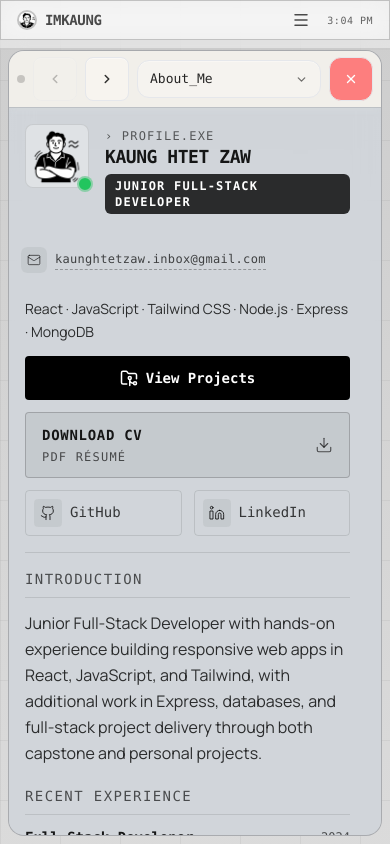
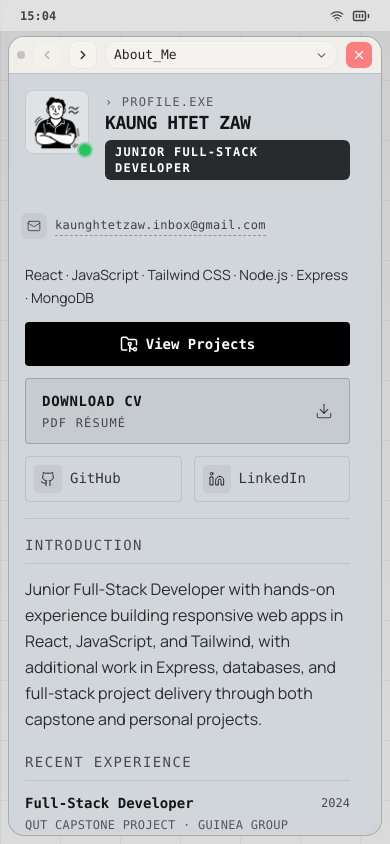
Before and after one commit to kaung-h-zaw/my-portfolio, a React (Vite) app: page / in a window 390 px wide. Built offline with nearby package versions, Linux system fonts and the light colour scheme.

Commit message:
Remove window blink and simplify compact mobile chrome

```diff
--- a/src/components/os/TopBar.jsx
+++ b/src/components/os/TopBar.jsx
@@ -1,7 +1,7 @@
 import React, { useState, useEffect, useRef } from "react";
 import { Wifi, BatteryFull, Volume2, Search, Menu, X } from "lucide-react";
 
-export default function TopBar({ onOpenApp }) {
+export default function TopBar({ onOpenApp, isPhone = false }) {
   const [menuOpen, setMenuOpen] = useState(false);
   const menuRef = useRef(null);
   const menuButtonRef = useRef(null);
@@ -43,6 +43,21 @@ export default function TopBar({ onOpenApp }) {
       hour12: true,
     });
   };
+
+  if (isPhone) {
+    return (
+      <div className="fixed top-0 left-0 right-0 z-[9999] flex items-center justify-between border-b border-black/10 bg-white/40 px-5 text-black/70 backdrop-blur-md select-none"
+        style={{ height: "calc(env(safe-area-inset-top) + 32px)", paddingTop: "env(safe-area-inset-top)" }}>
+        <span className="text-xs font-semibold tabular-nums">
+          {time.toLocaleTimeString("en-US", { hour: "numeric", minute: "2-digit", hour12: false })}
+        </span>
+        <div className="flex items-center gap-2" aria-label="Phone status">
+          <Wifi size={14} aria-hidden="true" />
+          <BatteryFull size={18} aria-hidden="true" />
+        </div>
+      </div>
+    );
+  }
 
   return (
     <div ref={menuRef} className="h-10 os-panel border-b flex items-center justify-between px-4 fixed top-0 left-0 right-0 z-[9999] select-none">
--- a/src/components/os/Window.jsx
+++ b/src/components/os/Window.jsx
@@ -1,6 +1,6 @@
 import React, { useState, useRef, useEffect, Suspense } from "react";
 import Draggable from "react-draggable";
-import { AnimatePresence, motion, useReducedMotion } from "framer-motion";
+import { AnimatePresence, motion } from "framer-motion";
 import {
   X,
   Minus,
@@ -25,8 +25,6 @@ export default function Window({
   apps = {},
   currentAppId,
   appOrder = [],
-  navDirection = 0,
-  navigationMode = "open",
   onNavigate,
   title,
   defaultPos = { x: 50, y: 50 },
@@ -38,7 +36,6 @@ export default function Window({
   isMobile,
 }) {
   const nodeRef = useRef(null);
-  const reducedMotion = useReducedMotion();
   const pickerRef = useRef(null);
   const searchInputRef = useRef(null);
   const [isMaximized, setIsMaximized] = useState(true);
@@ -57,6 +54,7 @@ export default function Window({
   const nextApp = nextAppId ? apps[nextAppId] : null;
   const currentLabel = currentApp?.title || title;
   const isCompactHeader = isMobile;
+  const isSmallScreen = viewportWidth <= 1024;
   const isPhoneHeader = isMobile;
   const isTabletViewport = !isMobile && viewportWidth < 1180;
   const filteredApps = appOrder
@@ -164,8 +162,8 @@ export default function Window({
     const isCompact = mode !== "desktop";
     const isCompactMobile = isCompact && isMobile;
     const arrowButtonClass = isCompact
-      ? "flex h-11 w-11 shrink-0 items-center justify-center rounded-lg border border-black/16 bg-[#f7f4ef] text-black/80 shadow-[inset_0_1px_0_rgba(255,255,255,0.36)] transition-colors hover:bg-white hover:text-black disabled:cursor-not-allowed disabled:opacity-30"
-      : "flex h-8 w-8 items-center justify-center rounded-lg border border-black/18 bg-white/70 text-black/75 shadow-[inset_0_1px_0_rgba(255,255,255,0.35)] transition-colors hover:bg-white hover:text-black disabled:cursor-not-allowed disabled:opacity-30";
+      ? "flex h-7 w-7 shrink-0 items-center justify-center rounded-lg border border-black/16 bg-[#f7f4ef] text-black/80 shadow-[inset_0_1px_0_rgba(255,255,255,0.36)] transition-colors hover:bg-white hover:text-black disabled:cursor-not-allowed disabled:opacity-30"
+      : `flex ${isSmallScreen ? "h-7 w-7" : "h-8 w-8"} items-center justify-center rounded-lg border border-black/18 bg-white/70 text-black/75 shadow-[inset_0_1px_0_rgba(255,255,255,0.35)] transition-colors hover:bg-white hover:text-black disabled:cursor-not-allowed disabled:opacity-30`;
     const pickerBaseClass = isCompact
       ? `relative ${isPhoneHeader ? "min-w-0 flex-1" : "min-w-[240px] max-w-[340px] flex-1"}`
       : "relative";
@@ -173,11 +171,11 @@ export default function Window({
       ? "min-w-[240px]"
       : "min-w-[300px]";
     const closedButtonClass = isCompact
-      ? `flex items-center justify-between rounded-xl border border-black/18 bg-[#f5f3ef] px-3 py-2 text-[11px] text-black/85 shadow-[inset_0_1px_0_rgba(255,255,255,0.32)] transition-colors hover:bg-[#faf8f4] ${isPhoneHeader ? "w-full min-w-0" : "min-w-[240px]"}`
-      : `flex ${desktopPickerWidthClass} items-center justify-between rounded-xl border border-black/18 bg-[#f5f3ef] px-3 py-1.5 text-[11px] text-black/85 shadow-[inset_0_1px_0_rgba(255,255,255,0.32)] transition-colors hover:bg-[#faf8f4]`;
+      ? `flex items-center justify-between rounded-xl border border-black/18 bg-[#f5f3ef] h-7 px-2 text-[11px] text-black/85 shadow-[inset_0_1px_0_rgba(255,255,255,0.32)] transition-colors hover:bg-[#faf8f4] ${isPhoneHeader ? "w-full min-w-0" : "min-w-[240px]"}`
+      : `flex ${desktopPickerWidthClass} items-center justify-between rounded-xl border border-black/18 bg-[#f5f3ef] px-3 ${isSmallScreen ? "py-1" : "py-1.5"} text-[11px] text-black/85 shadow-[inset_0_1px_0_rgba(255,255,255,0.32)] transition-colors hover:bg-[#faf8f4]`;
     const openShellClass = isCompact
-      ? `relative z-20 flex items-center justify-between rounded-t-xl rounded-b-md border border-black/22 border-b-transparent bg-[#f5f3ef] px-3 py-2 text-[11px] text-black/85 shadow-[0_10px_22px_rgba(0,0,0,0.12)] ${isPhoneHeader ? "w-full min-w-0" : "min-w-[240px]"}`
-      : `relative z-20 flex ${desktopPickerWidthClass} items-center justify-between rounded-t-xl rounded-b-md border border-black/22 border-b-transparent bg-[#f5f3ef] px-3 py-1.5 text-[11px] text-black/85 shadow-[0_10px_22px_rgba(0,0,0,0.12)]`;
+      ? `relative z-20 flex items-center justify-between rounded-t-xl rounded-b-md border border-black/22 border-b-transparent bg-[#f5f3ef] h-7 px-2 text-[11px] text-black/85 shadow-[0_10px_22px_rgba(0,0,0,0.12)] ${isPhoneHeader ? "w-full min-w-0" : "min-w-[240px]"}`
+      : `relative z-20 flex ${desktopPickerWidthClass} items-center justify-between rounded-t-xl rounded-b-md border border-black/22 border-b-transparent bg-[#f5f3ef] px-3 ${isSmallScreen ? "py-1" : "py-1.5"} text-[11px] text-black/85 shadow-[0_10px_22px_rgba(0,0,0,0.12)]`;
     const pickerItems = isCompactMobile
       ? appOrder.map((id) => apps[id]).filter(Boolean)
       : filteredApps;
@@ -243,7 +241,7 @@ export default function Window({
               <button
                 type="button"
                 onClick={() => setIsPickerOpen(false)}
-                className="ml-2 flex h-8 w-8 items-center justify-center rounded-md text-black/55 transition-colors hover:bg-black/5 hover:text-black/80"
+                className="ml-2 flex h-6 w-6 items-center justify-center rounded-md text-black/55 transition-colors hover:bg-black/5 hover:text-black/80"
                 aria-label="Close app search"
               >
                 <ChevronDown
@@ -349,7 +347,7 @@ export default function Window({
   if (isMaximized) {
     if (isMobile) {
       positionClass =
-        "fixed top-[50px] left-2 right-2 bottom-[calc(env(safe-area-inset-bottom)+8px)] z-50 !transform-none border border-black/20 rounded-2xl bg-gray-300/80 backdrop-blur-md";
+        "fixed top-[calc(env(safe-area-inset-top)+36px)] left-2 right-2 bottom-[calc(env(safe-area-inset-bottom)+8px)] z-50 !transform-none border border-black/20 rounded-2xl bg-gray-300/80 backdrop-blur-md";
     } else {
       positionClass =
         "fixed top-11 left-3 right-3 xl:left-1 xl:right-1 bottom-[88px] z-50 rounded-2xl !transform-none border border-black/20 bg-gray-300/80 backdrop-blur-md";
@@ -385,29 +383,11 @@ export default function Window({
         className={`outline-none bg-gray-300/40 flex flex-col overflow-hidden ${positionClass} pointer-events-auto`}
         onMouseDown={onFocus}
       >
-        <motion.div
-          initial={reducedMotion ? false : { scale: 0.97, y: 10, opacity: 0, filter: "blur(6px)" }}
-          animate={{ scale: 1, y: 0, opacity: 1, filter: "blur(0px)" }}
-          exit={reducedMotion ? { opacity: 0 } : {
-            scale: 0.985,
-            y: 6,
-            opacity: 0,
-            filter: "blur(5px)",
-            transition: { duration: 0.14, ease: "easeOut" },
-          }}
-          transition={{
-            duration: reducedMotion ? 0 : undefined,
-            type: reducedMotion ? "tween" : "spring",
-            stiffness: 360,
-            damping: 30,
-            mass: 0.95,
-          }}
-          className="flex flex-col h-full rounded-2xl"
-        >
+        <div className="flex flex-col h-full rounded-2xl">
           {/* TITLE BAR */}
           <div
             className={`os-titlebar relative z-20 shrink-0 select-none bg-[#f1efea] ${
-              isCompactHeader ? "h-14 px-2 flex items-center" : "h-10 px-3"
+              isCompactHeader ? "h-9 px-2 flex items-center" : isSmallScreen ? "h-9 px-3" : "h-10 px-3"
             } cursor-grab active:cursor-grabbing`}
           >
             {isCompactHeader ? (
@@ -425,7 +405,7 @@ export default function Window({
                   }}
                   type="button"
                   aria-label="Close window"
-                  className="h-11 w-11 shrink-0 border border-black/12 bg-[#ff6b6b]/85 text-white flex items-center justify-center transition-colors rounded-xl cursor-pointer hover:bg-[#ff6b6b]"
+                  className="h-7 w-7 shrink-0 border border-black/12 bg-[#ff6b6b]/85 text-white flex items-center justify-center transition-colors rounded-lg cursor-pointer hover:bg-[#ff6b6b]"
                 >
                   <X size={14} strokeWidth={2.4} />
                 </button>
@@ -442,7 +422,7 @@ export default function Window({
                 {currentApp && (
                   <div
                     ref={pickerRef}
-                    className="no-drag absolute left-1/2 top-1/2 z-30 hidden -translate-x-1/2 -translate-y-1/2 md:flex items-center"
+                    className="no-drag absolute left-1/2 top-1/2 z-30 flex -translate-x-1/2 -translate-y-1/2 items-center"
                   >
                     {renderPicker("desktop")}
                   </div>
@@ -506,60 +486,7 @@ export default function Window({
           </div>
 
           <div className="os-content @container relative z-0 min-h-0 flex-1 overflow-auto border-t border-black/10 bg-gray-300/60 backdrop-blur-sm p-1 sm:p-3">
-            <AnimatePresence mode="wait" initial={false} custom={navDirection}>
-              <motion.div
-                key={currentAppId || title}
-                custom={navDirection}
-                variants={reducedMotion ? { enter: { opacity: 1 }, center: { opacity: 1 }, exit: { opacity: 1 } } : {
-                  enter: (direction) =>
-                    navigationMode === "swap"
-                      ? {
-                          x: direction > 0 ? 10 : direction < 0 ? -10 : 0,
-                          y: 2,
-                          opacity: 0,
-                          filter: "blur(4px)",
-                          scale: 0.998,
-                        }
-                      : {
-                          x: 0,
-                          y: 8,
-                          opacity: 0,
-                          filter: "blur(6px)",
-                          scale: 0.992,
-                        },
-                  center: {
-                    x: 0,
-                    y: 0,
-                    opacity: 1,
-                    filter: "blur(0px)",
-                    scale: 1,
-                  },
-                  exit: (direction) =>
-                    navigationMode === "swap"
-                      ? {
-                          x: direction > 0 ? -8 : direction < 0 ? 8 : 0,
-                          y: -2,
-                          opacity: 0,
-                          filter: "blur(3px)",
-                          scale: 0.999,
-                        }
-                      : {
-                          x: 0,
-                          y: -5,
-                          opacity: 0,
-                          filter: "blur(4px)",
-                          scale: 0.995,
-                        },
-                }}
-                initial={reducedMotion ? false : "enter"}
-                animate="center"
-                exit="exit"
-                transition={{
-                  duration: reducedMotion ? 0 : navigationMode === "swap" ? 0.14 : 0.2,
-                  ease: [0.22, 1, 0.36, 1],
-                }}
-                className="h-full"
-              >
+            <div key={currentAppId || title} className="h-full">
               <Suspense
                 fallback={
                   <div className="h-full w-full flex items-center justify-center text-[10px] uppercase tracking-widest text-black/50">
@@ -569,10 +496,9 @@ export default function Window({
               >
                 {children}
               </Suspense>
-              </motion.div>
-            </AnimatePresence>
             </div>
-        </motion.div>
+          </div>
+        </div>
       </div>
     </Draggable>
   );
--- a/src/components/os/layouts/PhoneLayout.jsx
+++ b/src/components/os/layouts/PhoneLayout.jsx
@@ -124,14 +124,8 @@ export default function PhoneLayout({
       </div>
 
       {/* 2. TOP BAR */}
-      <div
-        className="absolute top-0 left-0 right-0 h-[50px] z-[10000] border-b-2 border-black/10 backdrop-blur-md"
-        style={{
-          paddingTop: "env(safe-area-inset-top)",
-          background: "rgba(255, 255, 255, 0.4)",
-        }}
-      >
-        <TopBar onOpenApp={openWindow} />
+      <div className="absolute top-0 left-0 right-0 z-[10000]">
+        <TopBar isPhone onOpenApp={openWindow} />
       </div>
 
       {/* 3. HOME SCREEN CONTENT */}
@@ -139,7 +133,7 @@ export default function PhoneLayout({
         <div
           className="absolute left-0 right-0 z-10 overflow-y-auto pt-0 custom-scrollbar"
           style={{
-            top: "50px",
+            top: "calc(env(safe-area-inset-top) + 32px)",
             bottom: "0",
             paddingBottom: "calc(env(safe-area-inset-bottom) + 2rem)",
           }}
```
Lines whose indentation alone changed are shown as unchanged.
